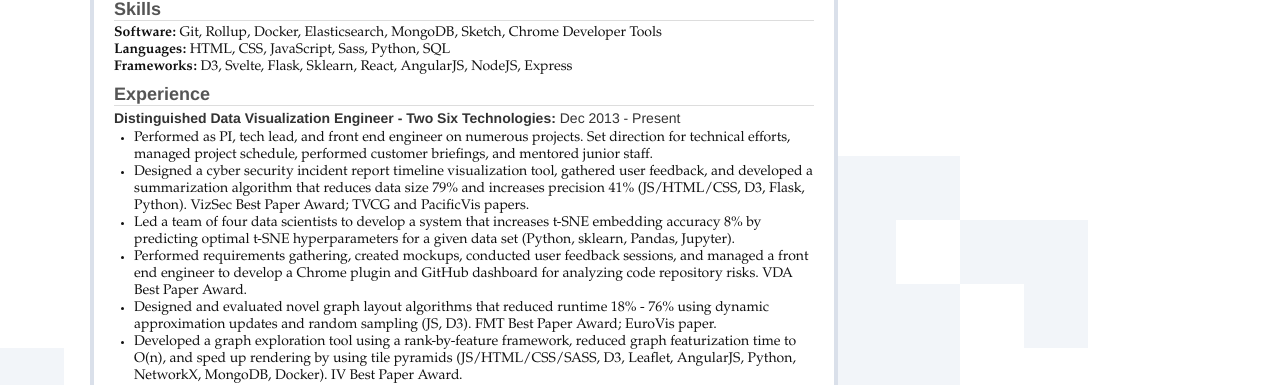
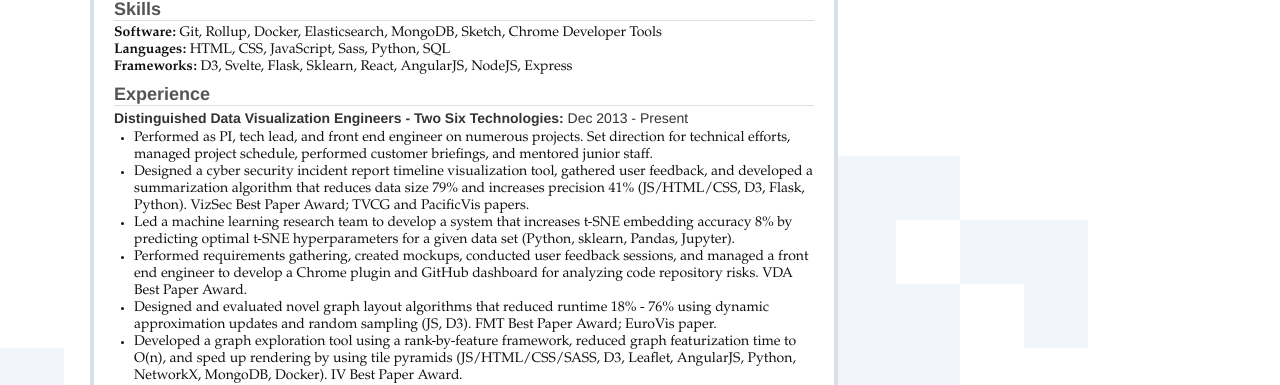
Before and after one commit to rpgove/rpgove.github.io, a Jekyll site: the page built from cv.markdown, in a window 1280 px wide. Shown: the part 228-613 px from the top of the page. Built offline with Jekyll 4.4.1, drawn with Linux system fonts in a browser that asks for light colours.

Commit message:
t-SNE paper

```diff
--- a/cv.markdown
+++ b/cv.markdown
@@ -18,10 +18,10 @@ permalink: /cv/
 **Frameworks:** D3, Svelte, Flask, Sklearn, React, AngularJS, NodeJS, Express
 
 <h3>Experience</h3>
-<h4>Distinguished Data Visualization Engineer - Two Six Technologies: <span class="subheader">Dec 2013 - Present</span></h4>
+<h4>Distinguished Data Visualization Engineers - Two Six Technologies: <span class="subheader">Dec 2013 - Present</span></h4>
 - Performed as PI, tech lead, and front end engineer on numerous projects. Set direction for technical efforts, managed project schedule, performed customer briefings, and mentored junior staff.
 - Designed a cyber security incident report timeline visualization tool, gathered user feedback, and developed a summarization algorithm that reduces data size 79% and increases precision 41% (JS/HTML/CSS, D3, Flask, Python). VizSec Best Paper Award; TVCG and PacificVis papers.
-- Led a team of four data scientists to develop a system that increases t-SNE embedding accuracy 8% by predicting optimal t-SNE hyperparameters for a given data set (Python, sklearn, Pandas, Jupyter).
+- Led a machine learning research team to develop a system that increases t-SNE embedding accuracy 8% by predicting optimal t-SNE hyperparameters for a given data set (Python, sklearn, Pandas, Jupyter).
 - Performed requirements gathering, created mockups, conducted user feedback sessions, and managed a front end engineer to develop a Chrome plugin and GitHub dashboard for analyzing code repository risks. VDA Best Paper Award.
 - Designed and evaluated novel graph layout algorithms that reduced runtime 18% - 76% using dynamic approximation updates and random sampling (JS, D3). FMT Best Paper Award; EuroVis paper.
 - Developed a graph exploration tool using a rank-by-feature framework, reduced graph featurization time to O(n), and sped up rendering by using tile pyramids (JS/HTML/CSS/SASS, D3, Leaflet, AngularJS, Python, NetworkX, MongoDB, Docker). IV Best Paper Award.
--- a/publications.markdown
+++ b/publications.markdown
@@ -5,6 +5,8 @@ permalink: /publications/
 ---
 
 # Journal articles
+
+Robert Gove, Lucas Cadalzo, Nicholas Leiby, Jedediah M. Singer, Alexander Zaitzeff. "New Guidance for Using t-SNE: Alternative Defaults, Hyperparameter Selection Automation, and Comparative Evaluation." Journal of Visual Informatics (proc. Visualization Meets AI 2022). \[[pdf](https://osf.io/6t5ax/)\]
 
 Robert Gove. "Automatic Narrative Summarization for Visualizing Cyber Security Logs and Incident Reports." IEEE Transactions on Visualization and Computer Graphics 2022 (proc. VizSec 2021, **best paper award**). \[[pdf](https://osf.io/q5t79/)\] \[[osf](https://osf.io/ekzbp/)\] \[[blog](https://twosixtech.com/how-to-automatically-summarize-cyber-narratives/)\]
 
```
